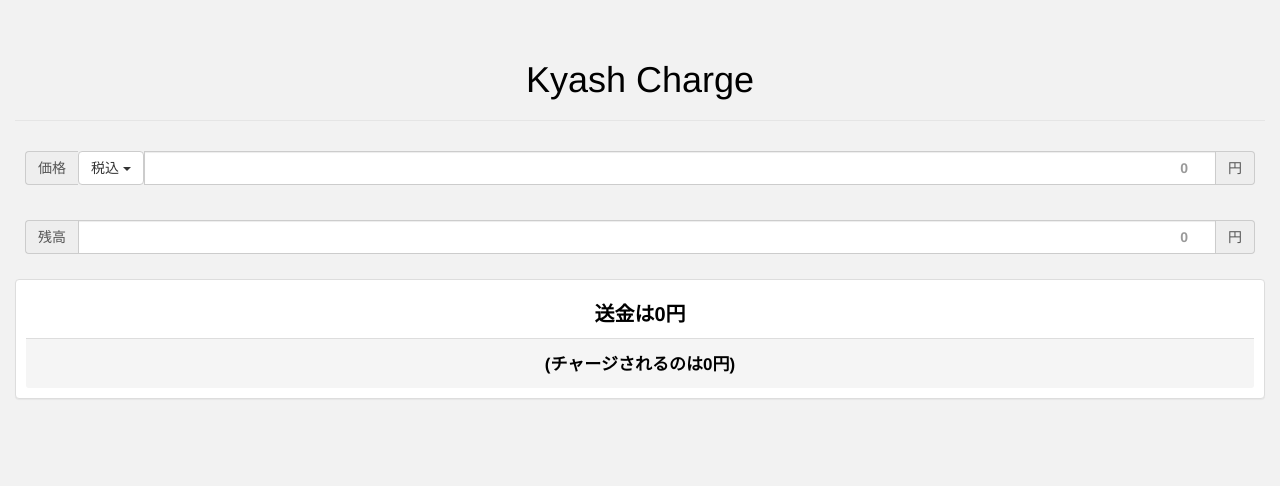
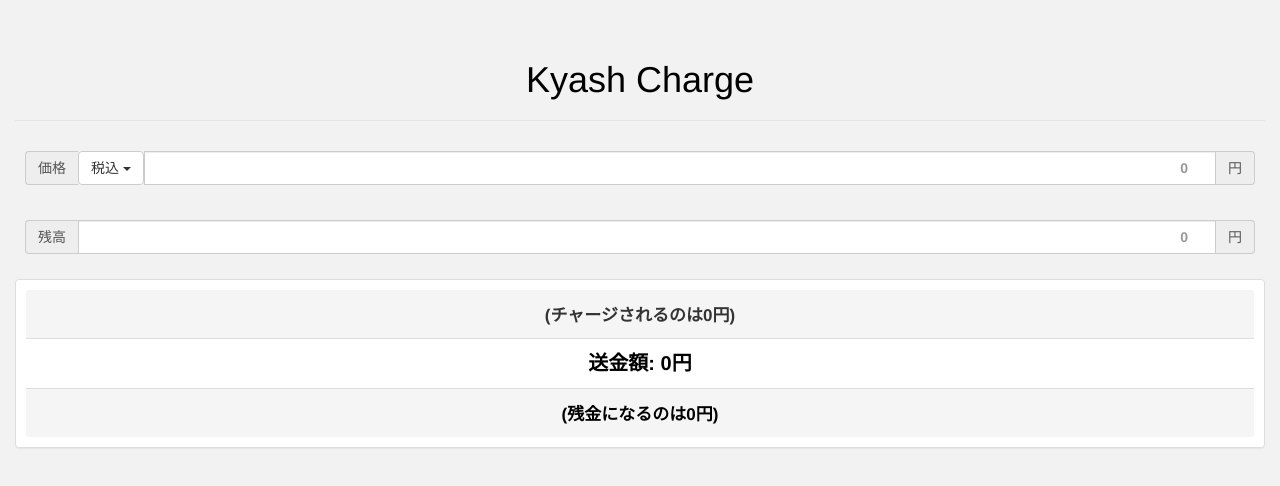
Before and after one commit to RYOSKATE/KyashCharge, a React app: page / in a window 1280 px wide. Shown: the top 486 px of the page. Built offline with nearby package versions, Linux system fonts and the light colour scheme.

Commit message:
残金の表示も追加

```diff
--- a/src/Calc.tsx
+++ b/src/Calc.tsx
@@ -68,6 +68,7 @@
     }
 
     public render() {
+        const toSend = this.leaveOnlyNumber(this.state.balance + this.state.toCharge);
         return (
             <form className="App-intro">
                 <FormGroup>
@@ -96,11 +97,14 @@
                     </InputGroup>
                 </FormGroup>
                 <Panel>
+                    <Panel.Heading>
+                        <small>(チャージされるのは{this.state.toCharge}円)</small>
+                    </Panel.Heading>
                     <Panel.Body>
-                        送金は<strong>{this.leaveOnlyNumber(this.state.balance + this.state.toCharge)}</strong>円
+                        送金額: <strong>{toSend}</strong>円
                     </Panel.Body>
                     <Panel.Footer>
-                        <small>(チャージされるのは{this.state.toCharge}円)</small>
+                        <small>(残金になるのは{toSend-this.state.price}円)</small>
                     </Panel.Footer>
                 </Panel>
             </form>
```
Also changed, not shown: 1 other file (tests, documents, lock files or other folders).
